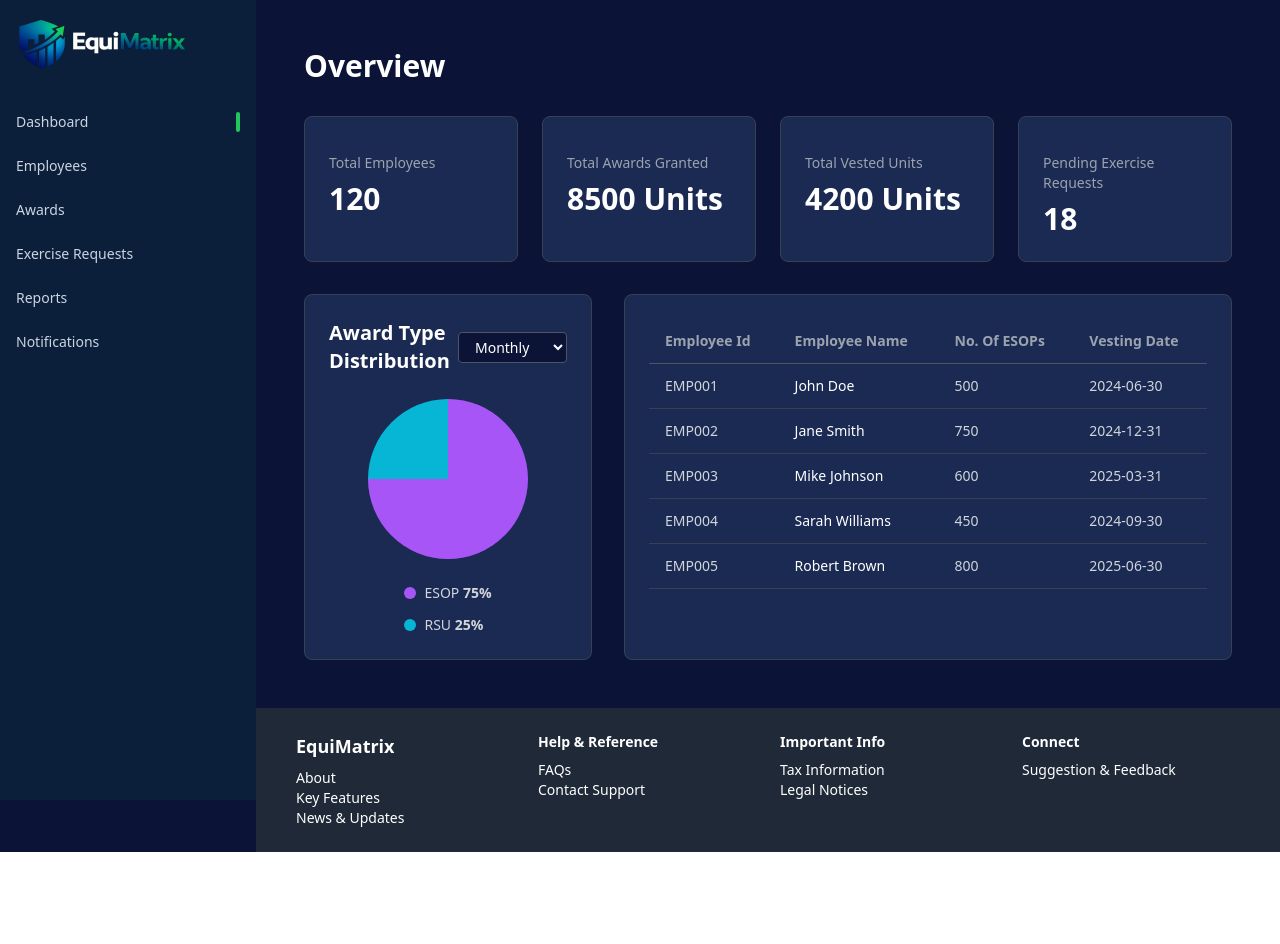
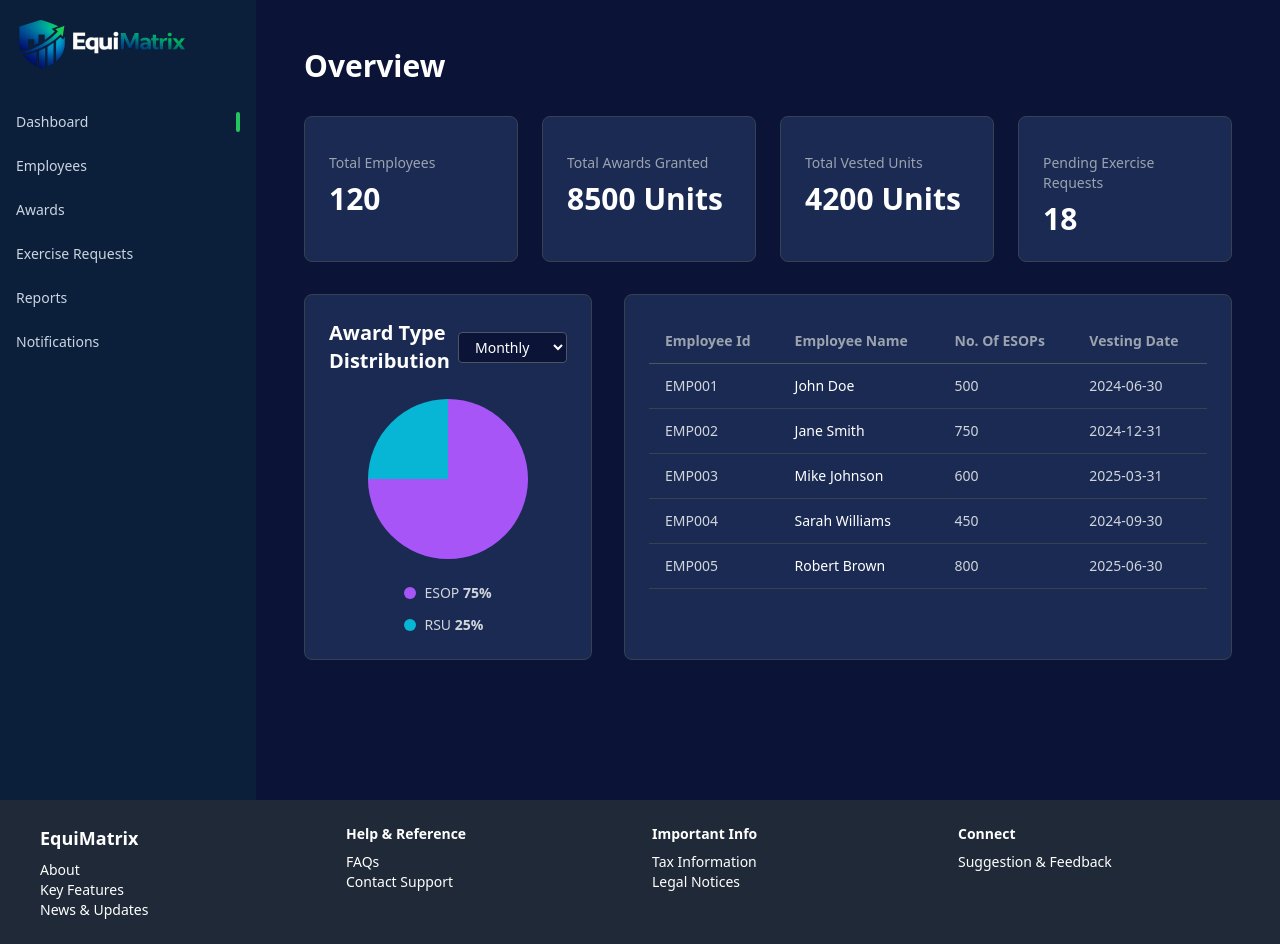
Before and after one commit to VarshaShetty28/Equity_Award_Tracker_EquiMatrix, an Angular app in the folder FrontEnd/: page /admin in a window 1280 px wide. Before the commit the page ends 852 px from the top, so only its background shows below. Built offline with nearby package versions, Linux system fonts and the light colour scheme.

Commit message:
footer updated

```diff
--- a/FrontEnd/src/app/shared/layout/layout.component.html
+++ b/FrontEnd/src/app/shared/layout/layout.component.html
@@ -1,24 +1,24 @@
 <!-- PAGE WRAPPER -->
-<div class="min-h-screen bg-[#0B1437] flex overflow-hidden">
+<div class="min-h-screen bg-[#0B1437] overflow-x-hidden">
 
-  <!-- SIDEBAR (FIXED) -->
-  <aside class="fixed top-0 left-0 h-screen w-64 bg-[#0B1437] z-50">
+  <!-- SIDEBAR (FIXED, LOWER Z-INDEX) -->
+  <aside class="fixed top-0 left-0 h-screen w-64 bg-[#0B1437] z-30">
     <app-admin-nav-bar></app-admin-nav-bar>
   </aside>
 
-  <!-- MAIN AREA (content + footer flow naturally) -->
-  <div class="ml-64 flex-1 flex flex-col min-h-screen">
+  <!-- MAIN CONTENT (OFFSET FOR SIDEBAR) -->
+  <div class="ml-64 min-h-screen flex flex-col">
 
-    <!-- SCROLLABLE CONTENT -->
-    <main class="flex-1 overflow-y-auto bg-[#0B1437] text-white p-6">
+    <!-- PAGE CONTENT -->
+    <main class="flex-1 bg-[#0B1437] text-white p-6 overflow-y-auto">
       <router-outlet></router-outlet>
     </main>
 
-    <!-- FOOTER (normal flow, NOT fixed) -->
-    <footer class="bg-[#0B1437]">
-      <app-footer></app-footer>
-    </footer>
-
   </div>
 
+  <!-- FOOTER (FULL WIDTH, ABOVE SIDEBAR) -->
+  <footer class="w-full bg-[#0B1437] relative z-50">
+    <app-footer></app-footer>
+  </footer>
+
 </div>
```
